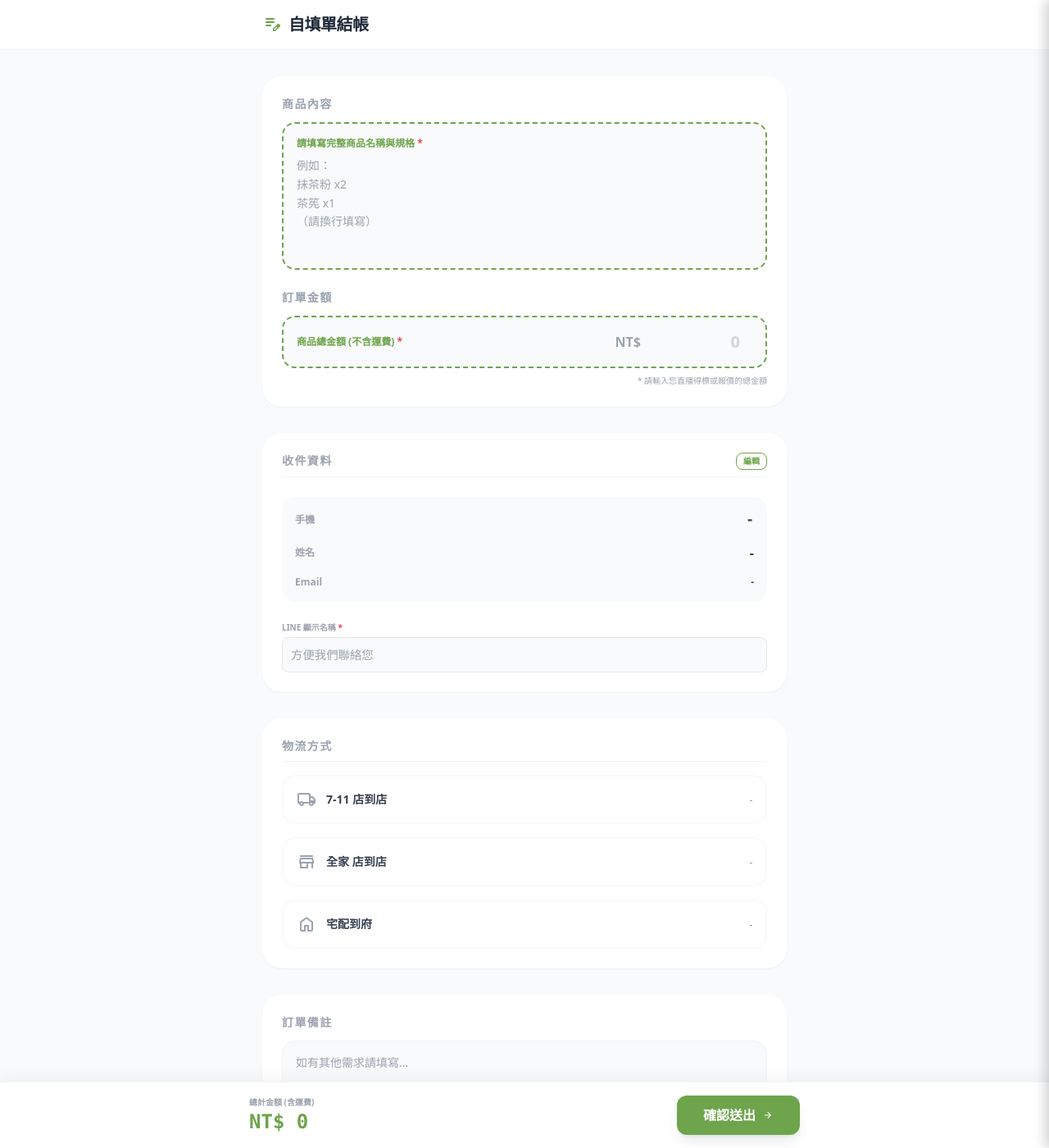
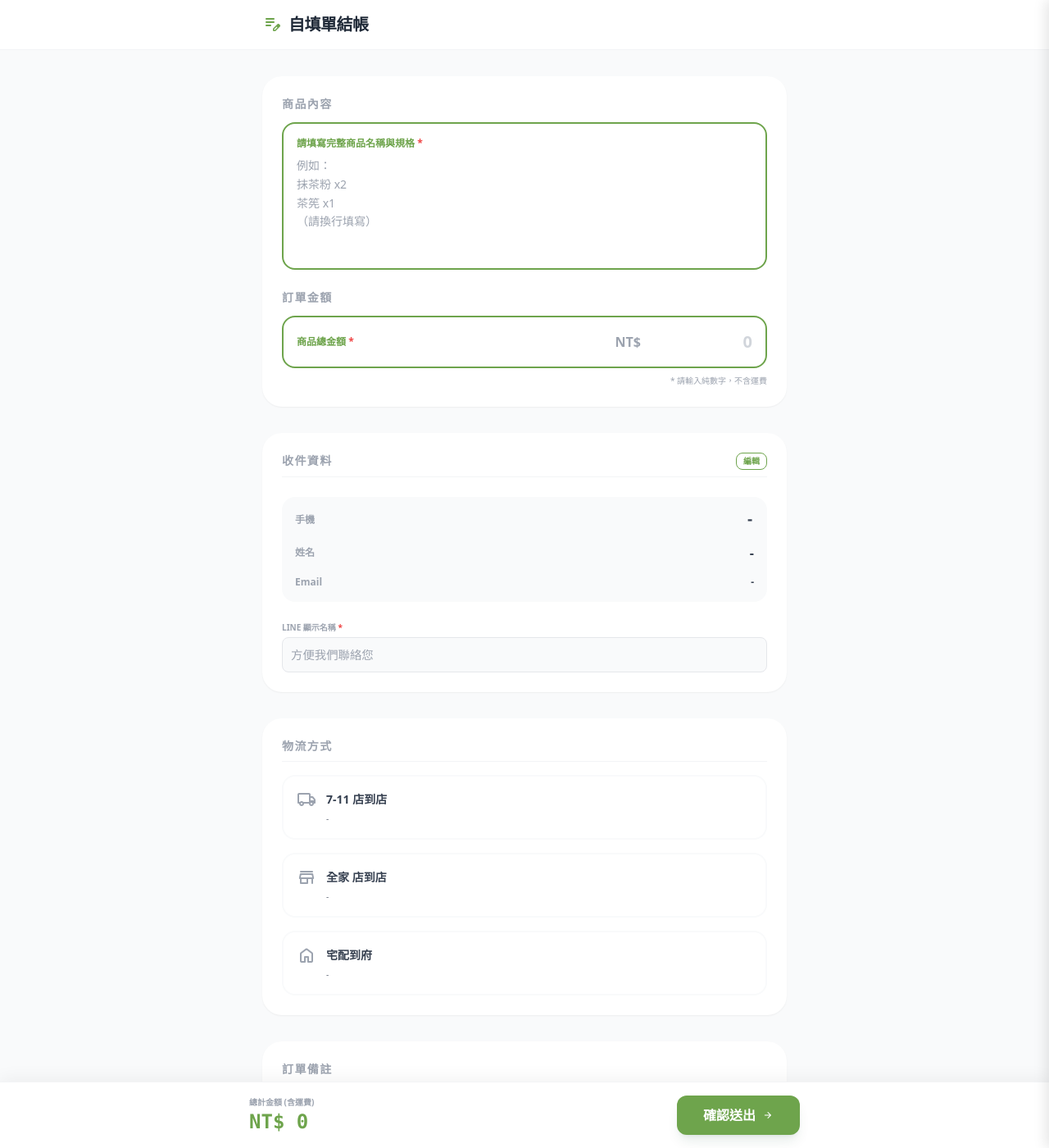
Before and after one commit to keicha2025/keicha, a Jekyll site: the page diy.html, which Jekyll copies as it is, in a window 1280 px wide and 1400 px high. Shown: the whole window at 82% size. Built offline with Jekyll 4.4.1, drawn with Linux system fonts in a browser that asks for light colours; nearby versions of some CDN libraries.

Commit message:
Update diy.html

```diff
--- a/diy.html
+++ b/diy.html
@@ -2,17 +2,26 @@
 <html lang="zh-TW">
 <head>
     <meta charset="UTF-8">
-    <meta name="viewport" content="width=device-width, initial-scale=1.0">
+    <meta name="viewport" content="width=device-width, initial-scale=1.0, maximum-scale=1.0, user-scalable=no">
     <title>自填單結帳 | KEICHA</title>
     <script src="https://cdn.tailwindcss.com"></script>
     <link rel="stylesheet" href="https://fonts.googleapis.com/css2?family=Material+Symbols+Rounded:opsz,wght,FILL,GRAD@24,400,0,0" />
 
     <style>
-        /* 共用樣式區 (建議之後移入 css/style.css) */
+        /* [UI設定] 移除數字輸入框的上下箭頭 (Spinner) */
+        input[type=number]::-webkit-inner-spin-button,
+        input[type=number]::-webkit-outer-spin-button {
+            -webkit-appearance: none;
+            margin: 0;
+        }
+        input[type=number] {
+            -moz-appearance: textfield; /* Firefox */
+        }
+
         .brand-green { color: #6ea44c; }
         .bg-brand-green { background-color: #6ea44c; }
 
-        /* 側邊面板 (只保留 Login 和 User Panel) */
+        /* 側邊面板 */
         .side-panel {
             position: fixed; top: 0; right: 0; height: 100%; width: 100%; max-width: 420px;
             background-color: white; z-index: 200; transform: translateX(100%);
@@ -30,19 +39,17 @@
         .checkout-inline-input { width: 100%; padding: 10px; border: 1px solid #e5e7eb; border-radius: 8px; font-size: 0.9rem; outline: none; transition: border-color 0.2s; }
         .checkout-inline-input:focus { border-color: #6ea44c; ring: 1px solid #6ea44c; }
 
-        /* 載入動畫 */
         .animate-spin-custom { animation: spin 1s linear infinite; }
         @keyframes spin { from { transform: rotate(0deg); } to { transform: rotate(360deg); } }
 
-        /* DIY 專用強調框 */
+        /* [UI設定] DIY 專用輸入框 (改為實線 border-solid) */
         .diy-input-zone {
-            border: 2px dashed #6ea44c;
-            background-color: #f9fafb;
+            border: 2px solid #6ea44c; /* 改為實線 */
+            background-color: #fff;
             transition: all 0.3s;
         }
         .diy-input-zone:focus-within {
-            background-color: #fff;
-            box-shadow: 0 4px 12px rgba(110, 164, 76, 0.15);
+            box-shadow: 0 4px 12px rgba(110, 164, 76, 0.2);
         }
     </style>
 </head>
@@ -71,13 +78,13 @@
             <div>
                 <h2 class="text-sm font-bold text-gray-400 uppercase tracking-widest mb-3">訂單金額</h2>
                 <div class="diy-input-zone rounded-2xl p-4 flex items-center justify-between">
-                    <label class="text-xs font-bold text-[#6ea44c]">商品總金額 (不含運費) <span class="text-red-500">*</span></label>
+                    <label class="text-xs font-bold text-[#6ea44c]">商品總金額 <span class="text-red-500">*</span></label>
                     <div class="flex items-center gap-2">
                         <span class="text-gray-400 font-bold">NT$</span>
-                        <input type="number" id="diy-amount" class="w-32 bg-transparent outline-none text-right text-xl font-bold text-gray-800 placeholder-gray-300" placeholder="0" oninput="updatePageSummary()">
+                        <input type="number" inputmode="numeric" pattern="[0-9]*" id="diy-amount" class="w-32 bg-transparent outline-none text-right text-xl font-bold text-gray-800 placeholder-gray-300" placeholder="0" oninput="updatePageSummary()">
                     </div>
                 </div>
-                <p class="text-[10px] text-gray-400 mt-2 text-right">* 請輸入您直播得標或報價的總金額</p>
+                <p class="text-[10px] text-gray-400 mt-2 text-right">* 請輸入純數字，不含運費</p>
             </div>
         </section>
 
@@ -126,8 +133,10 @@
                         <span class="material-symbols-rounded text-gray-400">local_shipping</span>
                         <div class="text-sm font-bold text-gray-700">7-11 店到店</div>
                     </div>
-                    <div id="checkout-display-7-11" class="text-[10px] text-gray-500 max-w-[150px] truncate text-right">-</div>
+                    <div id="price-preview-7-11" class="text-xs font-bold text-gray-400"></div>
                 </div>
+                <div id="checkout-display-7-11" class="text-[10px] text-gray-500 mt-1 pl-9">-</div>
+
                 <div id="checkout-edit-711" class="hidden mt-3 pt-3 border-t border-gray-100" onclick="event.stopPropagation()">
                     <div class="flex gap-2 mb-2">
                         <input type="text" id="chk-input-711" class="checkout-inline-input flex-1" placeholder="6碼店號">
@@ -144,8 +153,10 @@
                         <span class="material-symbols-rounded text-gray-400">store</span>
                         <div class="text-sm font-bold text-gray-700">全家 店到店</div>
                     </div>
-                    <div id="checkout-display-fami" class="text-[10px] text-gray-500 max-w-[150px] truncate text-right">-</div>
+                    <div id="price-preview-fami" class="text-xs font-bold text-gray-400"></div>
                 </div>
+                <div id="checkout-display-fami" class="text-[10px] text-gray-500 mt-1 pl-9">-</div>
+
                 <div id="checkout-edit-fami" class="hidden mt-3 pt-3 border-t border-gray-100" onclick="event.stopPropagation()">
                     <div class="flex gap-2 mb-2">
                         <input type="text" id="chk-input-fami" class="checkout-inline-input flex-1" placeholder="6碼店號">
@@ -162,8 +173,10 @@
                         <span class="material-symbols-rounded text-gray-400">home</span>
                         <div class="text-sm font-bold text-gray-700">宅配到府</div>
                     </div>
-                    <div id="checkout-display-addr" class="text-[10px] text-gray-500 max-w-[150px] truncate text-right">-</div>
+                    <div id="price-preview-addr" class="text-xs font-bold text-gray-400"></div>
                 </div>
+                <div id="checkout-display-addr" class="text-[10px] text-gray-500 mt-1 pl-9">-</div>
+
                 <div id="checkout-edit-addr" class="hidden mt-3 pt-3 border-t border-gray-100" onclick="event.stopPropagation()">
                     <textarea id="chk-input-addr" class="checkout-inline-input w-full mb-2" rows="2" placeholder="完整地址"></textarea>
                     <button onclick="saveUserData('addr', true)" id="chk-save-addr" class="w-full bg-[#6ea44c] text-white py-2 rounded-lg text-xs font-bold">儲存地址</button>
@@ -177,7 +190,7 @@
 
             <label class="flex items-center gap-2 mt-4 cursor-pointer">
                 <input type="checkbox" id="join-member-check" class="w-4 h-4 text-[#6ea44c] rounded border-gray-300 focus:ring-[#6ea44c]" checked>
-                <span class="text-xs text-gray-500 font-bold">同意儲存收件資料，下次自動帶入 (加入會員)</span>
+                <span class="text-xs text-gray-500 font-bold">同意儲存收件資料，下次自動帶入</span>
             </label>
         </section>
 
@@ -212,66 +225,61 @@
         </div>
     </div>
 
-    <div id="user-panel" class="side-panel">
-        <div class="p-6 bg-[#6ea44c] text-white flex justify-between items-center">
-            <h3 class="font-bold flex items-center gap-2"><span class="material-symbols-rounded">account_circle</span> 會員資料</h3>
-            <button onclick="closeAllPanels()" class="material-symbols-rounded">close</button>
-        </div>
-        <div class="p-8 space-y-6">
-            <div class="flex items-center justify-between bg-gray-50 p-4 rounded-2xl">
-                <span class="text-xs font-bold text-gray-400">帳號</span>
-                <span id="display-user-phone" class="font-mono font-bold text-[#6ea44c]">-</span>
-            </div>
-            <div class="hidden">
+    <div id="user-panel" class="side-panel hidden">
+        <span id="display-user-phone"></span>
         <span id="text-name"></span><input id="upd-name"><span id="text-email"></span><input id="upd-email">
         <span id="display-711"></span><input id="upd-711"><input id="upd-711-note">
         <span id="display-fami"></span><input id="upd-fami"><input id="upd-fami-note">
         <span id="display-addr"></span><input id="upd-addr">
-                <button id="save-btn-info"></button><button id="save-btn-711"></button>
-                <button id="save-btn-fami"></button><button id="save-btn-addr"></button>
-            </div>
-            <button onclick="handleLogout()" class="w-full text-xs text-red-400 font-bold py-3 text-center border border-red-100 rounded-xl">登出此帳號</button>
-        </div>
     </div>
 
     <script src="js/api.js"></script>
     <script src="js/checkout_core.js"></script>
 
     <script>
-        // DIY 頁面專屬邏輯
+        // 自填單專屬邏輯
 
         document.addEventListener('DOMContentLoaded', async () => {
-            // 1. 初始化核心 (檢查登入)
+            // 1. 初始化核心 (檢查登入) - 使用 try-catch 確保變數錯誤不會卡死
+            try {
+                if (typeof initAuth === 'function') {
                     initAuth();
+                } else {
+                    console.error("initAuth 未定義，請檢查 checkout_core.js");
+                }
+            } catch (e) {
+                console.error("Auth Init Error:", e);
+            }
 
-            // 2. 預先載入運費規則 (雖然這是 DIY，但我們還是需要規則來算運費)
+            // 2. 載入規則
             try {
                 const data = await API.fetchSystemData();
-                // 將全域變數 shippingRules (在 checkout_core.js 定義) 賦值
-                shippingRules = (data.shipping_rules || []).map(r => ({
+                // 修正：賦值給全域變數 (checkout_core.js 中定義的 let shippingRules)
+                if (data && data.shipping_rules) {
+                    shippingRules = data.shipping_rules.map(r => ({
                         ...r,
                         method: (r.method && r.method.toString().includes('2025-')) ? '7-11' : r.method
                     }));
-            } catch (e) { console.error("Rules Error:", e); }
+                }
+            } catch (e) {
+                console.error("Rules Error:", e);
+            }
 
-            // 3. 如果已登入，自動填入資料到表單
+            // 3. 填表單
             fillCheckoutForm();
         });
 
-        // 複寫/實作 checkout_core.js 需要的 fillCheckoutForm
+        // 複寫: 填入表單
         function fillCheckoutForm() {
             if(!globalUser) return;
-            // 更新畫面上 "收件資料" 區塊的顯示
             setText('checkout-info-phone', globalUser.phone);
             setText('checkout-info-name', globalUser.name || '未填寫');
             setText('checkout-info-email', globalUser.email || '未填寫');
 
-            // 顯示已選物流的預覽字樣
             if(globalUser.store_711) setText('checkout-display-7-11', `${globalUser.store_711} ${globalUser.store_711_note||''}`);
             if(globalUser.store_fami) setText('checkout-display-fami', `${globalUser.store_fami} ${globalUser.store_fami_note||''}`);
             if(globalUser.shipping_address) setText('checkout-display-addr', globalUser.shipping_address);
 
-            // 填入隱藏的 input (編輯用)
             setVal('chk-input-name', globalUser.name);
             setVal('chk-input-email', globalUser.email);
             setVal('chk-input-711', globalUser.store_711);
@@ -281,17 +289,65 @@
             setVal('chk-input-addr', globalUser.shipping_address);
         }
 
-        // 實作 checkout_core.js 呼叫的 updatePageSummary
+        // [邏輯修正] 嚴格的運費計算：DIY 頁面專用
+        function calculateDiyShipping(method, amount) {
+            if (!method || !shippingRules || shippingRules.length === 0) return 0;
+            const amt = parseFloat(amount) || 0;
+
+            // 1. 優先找 category = "自填單"
+            let rule = shippingRules.find(r => r.method == method && r.category == '自填單');
+
+            // 2. 找不到則找 category = "default" (或 "一般")
+            if (!rule) {
+                rule = shippingRules.find(r => r.method == method && (r.category == 'default' || r.category == '一般'));
+            }
+
+            if (!rule) return 0; // 真的找不到規則，運費為 0 或預設值
+
+            // 3. 計算門檻
+            let fee = parseFloat(rule.base) || 0;
+
+            // 檢查門檻 (T3 > T2 > T1) 倒序檢查
+            if (rule.t3 && amt >= parseFloat(rule.t3)) {
+                fee = parseFloat(rule.f3);
+            } else if (rule.t2 && amt >= parseFloat(rule.t2)) {
+                fee = parseFloat(rule.f2);
+            } else if (rule.t1 && amt >= parseFloat(rule.t1)) {
+                fee = parseFloat(rule.f1);
+            }
+
+            return fee;
+        }
+
+        // 實作: 更新金額
         function updatePageSummary() {
             const amountInput = document.getElementById('diy-amount');
-            const subtotal = parseInt(amountInput.value) || 0;
+            // 確保是數字
+            const val = amountInput.value.replace(/[^0-9]/g, '');
+            const subtotal = parseInt(val) || 0;
 
             let ship = 0;
             const shipInfoEl = document.getElementById('summary-shipping-info');
 
+            // 更新各物流選項的預覽價格 (Optional)
+            if(shippingRules.length > 0) {
+                const s7 = calculateDiyShipping('7-11', subtotal);
+                const sF = calculateDiyShipping('全家', subtotal);
+                const sH = calculateDiyShipping('宅配', subtotal);
+                setText('price-preview-7-11', `運費 $${s7}`);
+                setText('price-preview-fami', `運費 $${sF}`);
+                setText('price-preview-addr', `運費 $${sH}`);
+            }
+
             if (currentShippingMethod) {
-                ship = calculateShippingFee(currentShippingMethod, subtotal);
-                shipInfoEl.innerText = `${currentShippingMethod} 運費 +${ship}`;
+                // 使用上面新寫的 DIY 專用運費計算
+                ship = calculateDiyShipping(currentShippingMethod, subtotal);
+
+                // 判斷顯示名稱
+                let methodName = currentShippingMethod;
+                if(methodName === 'addr') methodName = '宅配';
+
+                shipInfoEl.innerText = `${methodName} 運費 +${ship}`;
                 shipInfoEl.classList.remove('hidden');
             } else {
                 shipInfoEl.classList.add('hidden');
@@ -301,48 +357,42 @@
             document.getElementById('summary-total').innerText = `NT$ ${total.toLocaleString()}`;
         }
 
-        // DIY 送出訂單
+        // 送出邏輯
         async function handleDiySubmit() {
-            // 1. 驗證會員
             if (!globalUser) {
                 alert("請先輸入手機號碼登入");
                 openPanel('login-panel');
                 return;
             }
 
-            // 2. 驗證欄位
             const items = getVal('diy-items');
-            const amount = getVal('diy-amount');
+            const amountVal = document.getElementById('diy-amount').value;
+            const subtotal = parseInt(amountVal) || 0;
             const lineName = getVal('order-line-name');
 
             if (!items) return alert("請填寫商品內容");
-            if (!amount || parseInt(amount) <= 0) return alert("請填寫正確的金額");
+            if (subtotal <= 0) return alert("請填寫正確的金額");
             if (!globalUser.name) return alert("請編輯並填寫收件人姓名");
             if (!globalUser.email) return alert("請編輯並填寫電子信箱");
             if (!currentShippingMethod) return alert("請選擇物流方式");
             if (!lineName) return alert("請填寫 LINE 名稱");
 
-            // 3. UI 鎖定
             const btn = document.getElementById('btn-submit-order');
             const originalText = btn.innerHTML;
             btn.innerHTML = `<span class="material-symbols-rounded animate-spin-custom">refresh</span> 處理中...`;
             btn.classList.add('opacity-50', 'cursor-not-allowed');
             btn.disabled = true;
 
-            // 4. 計算最終金額
-            const subtotal = parseInt(amount);
-            const ship = calculateShippingFee(currentShippingMethod, subtotal);
+            const ship = calculateDiyShipping(currentShippingMethod, subtotal);
 
-            // 5. 準備資料
             const payload = {
                 name: globalUser.name,
                 phone: globalUser.phone,
                 email: globalUser.email,
                 line_name: lineName,
-                // 根據選的物流抓對應地址/店號
                 store: currentShippingMethod === '宅配' ? globalUser.shipping_address : (currentShippingMethod === '7-11' ? globalUser.store_711 : globalUser.store_fami),
-                temp: "常溫", // 預設
-                items: items, // 直接傳入客人的自填文字
+                temp: "常溫",
+                items: items,
                 subtotal: subtotal,
                 shipping: ship,
                 date: new Date().toLocaleString('zh-TW'),
```
Also changed, not shown: other parts of diy.html (+1 -2 lines). Lines whose indentation alone changed are shown as unchanged.
